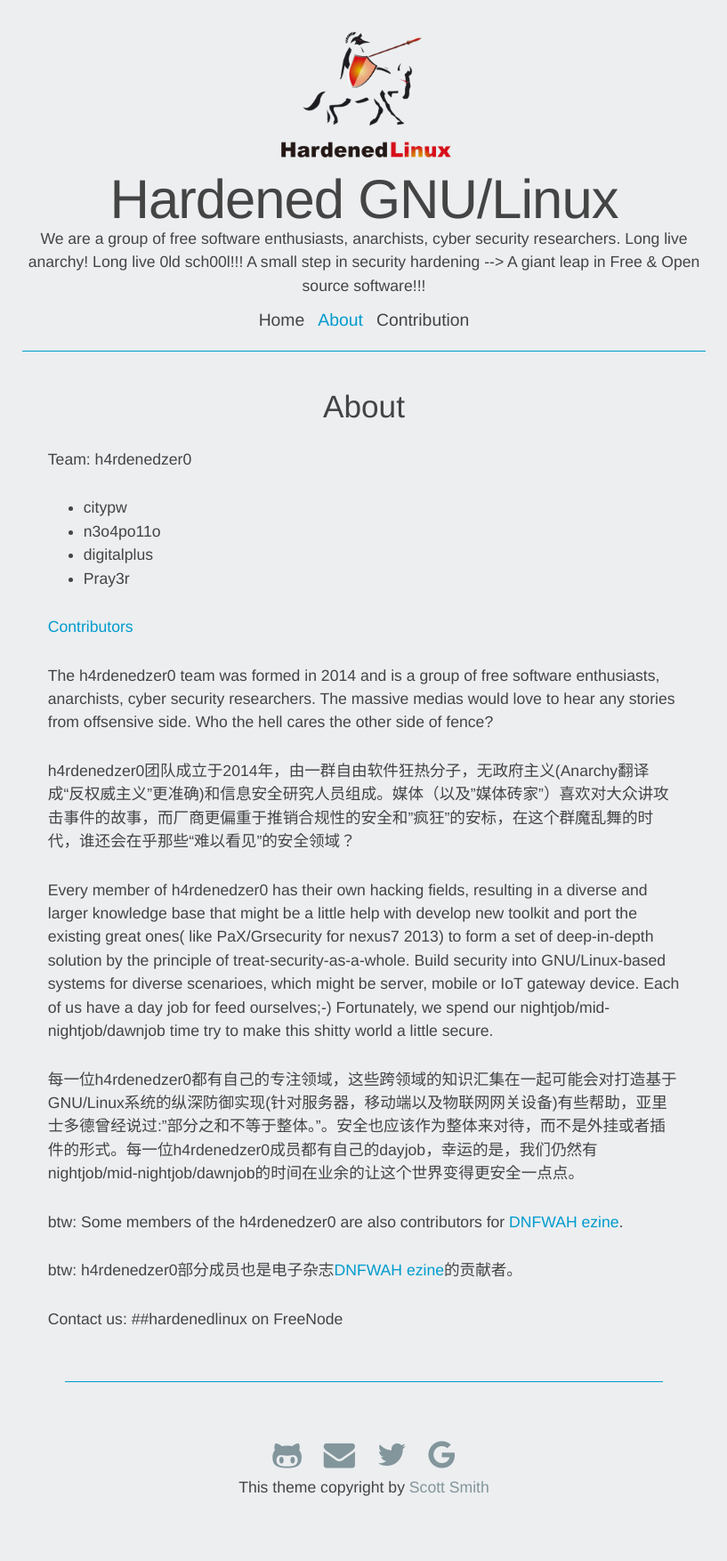
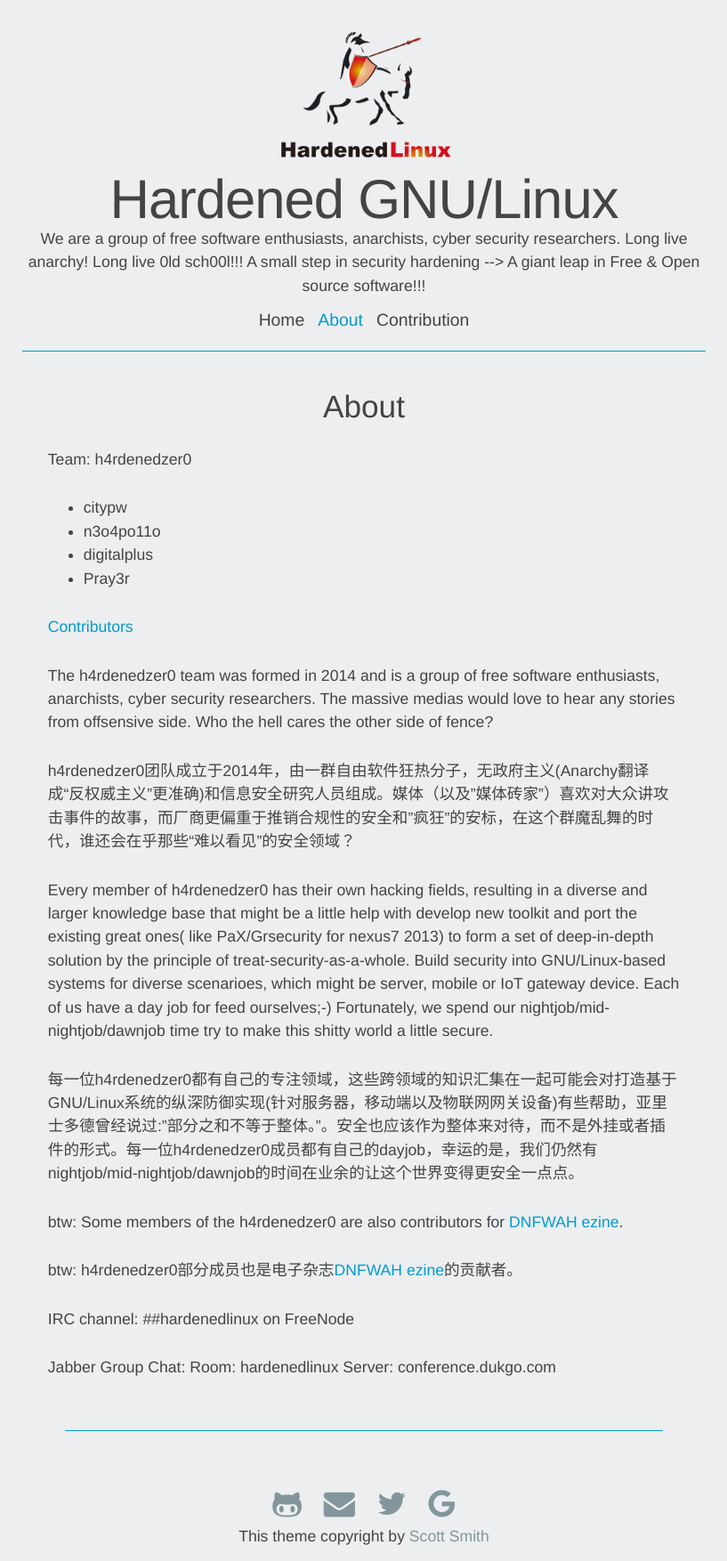
Before and after one commit to hardenedlinux/hardenedlinux.github.io, a Jekyll site: the page built from about.md, in a window 1280 px wide. Shown: the whole page at 89% size, without its empty margins (231-1048 px from the left). Built offline with Jekyll 4.4.1, drawn with Linux system fonts in a browser that asks for light colours; nearby versions of some CDN libraries; before the commit the page ends 1700 px from its top, so only the background shows below that.

Commit message:
jabber chat

```diff
--- a/about.md
+++ b/about.md
@@ -26,4 +26,9 @@
 
 btw: h4rdenedzer0部分成员也是电子杂志[DNFWAH ezine](https://github.com/citypw/DNFWAH)的贡献者。
 
-Contact us: ##hardenedlinux on FreeNode
+IRC channel:
+##hardenedlinux on FreeNode
+
+Jabber Group Chat:
+Room: hardenedlinux
+Server: conference.dukgo.com
```
